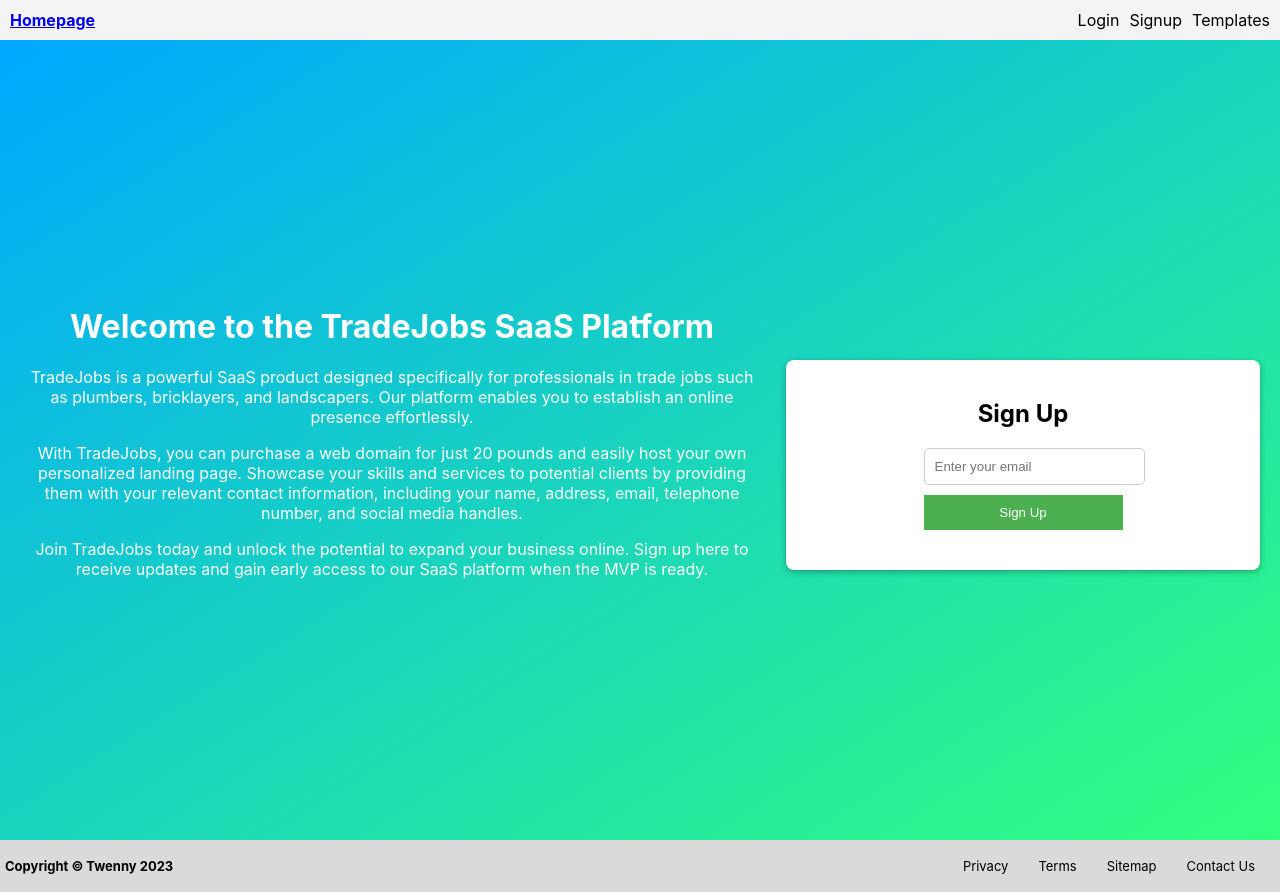
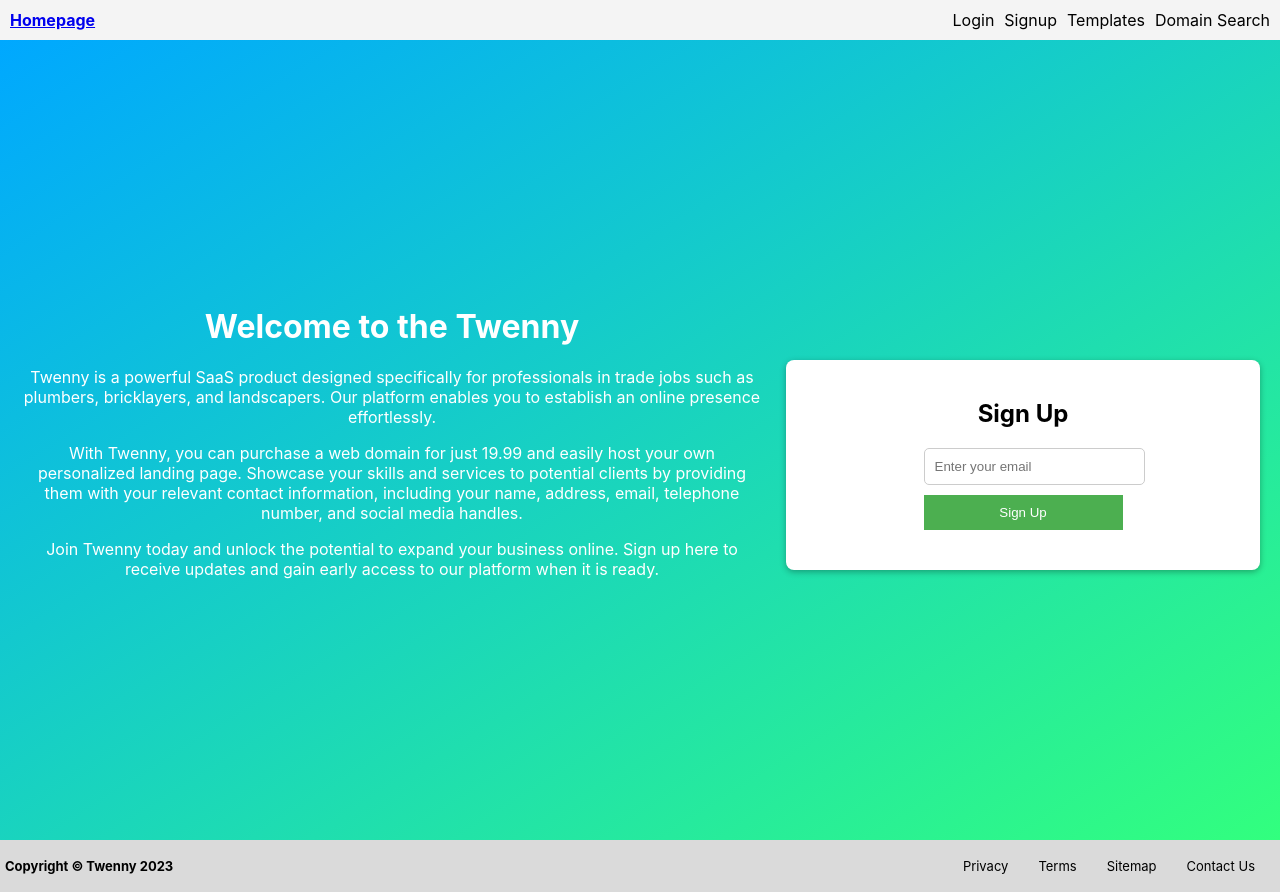
Before and after one commit to DeeJJx/signup_update, a React (Create React App) app in the folder frontend/: page / in a window 1280 px wide. Built offline with nearby package versions, Linux system fonts and the light colour scheme.

Commit message:
added domain search to navbar

```diff
--- a/frontend/src/App.js
+++ b/frontend/src/App.js
@@ -81,6 +81,10 @@ function App() {
               element={<Checkout />}
               />
               <Route
+              path='/domain-search'
+              element={<CheckDomain />}
+              />
+              <Route
               path='/order-success'
               element={<OrderSuccess />}
               />
--- a/frontend/src/components/Navbar.js
+++ b/frontend/src/components/Navbar.js
@@ -27,6 +27,7 @@ const Navbar = () => {
                     <Link to="/signup">Signup</Link>
                     )}
                     <Link to="/templates">Templates</Link>
+                    <Link to="/domain-search">Domain Search</Link>
                     {user && (
                         <span>{user.email}</span>
                     )}
--- a/frontend/src/pages/Home.js
+++ b/frontend/src/pages/Home.js
@@ -43,15 +43,15 @@ const Home = () => {
   return (
     <div className="home-container">
       <div className="info-container">
-        <h1>Welcome to the TradeJobs SaaS Platform</h1>
+        <h1>Welcome to the Twenny</h1>
         <p>
-          TradeJobs is a powerful SaaS product designed specifically for professionals in trade jobs such as plumbers, bricklayers, and landscapers. Our platform enables you to establish an online presence effortlessly.
+          Twenny is a powerful SaaS product designed specifically for professionals in trade jobs such as plumbers, bricklayers, and landscapers. Our platform enables you to establish an online presence effortlessly.
         </p>
         <p>
-          With TradeJobs, you can purchase a web domain for just 20 pounds and easily host your own personalized landing page. Showcase your skills and services to potential clients by providing them with your relevant contact information, including your name, address, email, telephone number, and social media handles.
+          With Twenny, you can purchase a web domain for just 19.99 and easily host your own personalized landing page. Showcase your skills and services to potential clients by providing them with your relevant contact information, including your name, address, email, telephone number, and social media handles.
         </p>
         <p>
-          Join TradeJobs today and unlock the potential to expand your business online. Sign up here to receive updates and gain early access to our SaaS platform when the MVP is ready.
+          Join Twenny today and unlock the potential to expand your business online. Sign up here to receive updates and gain early access to our platform when it is ready.
         </p>
       </div>
       <div className="signup-container">
```
